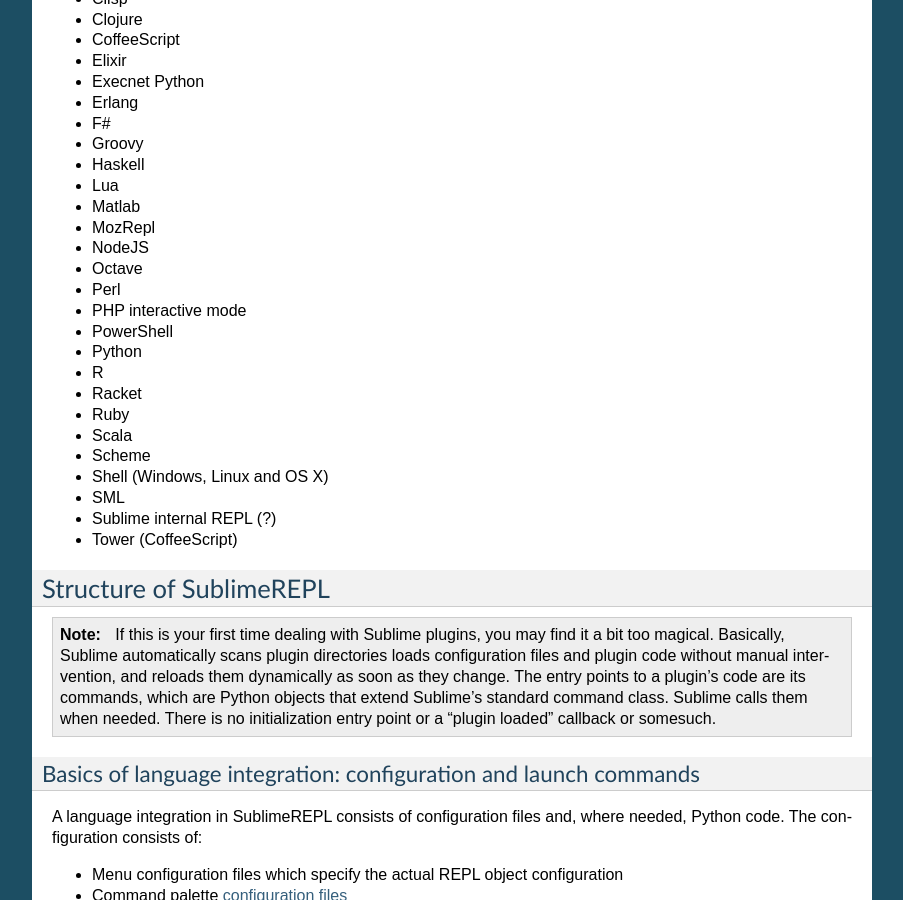
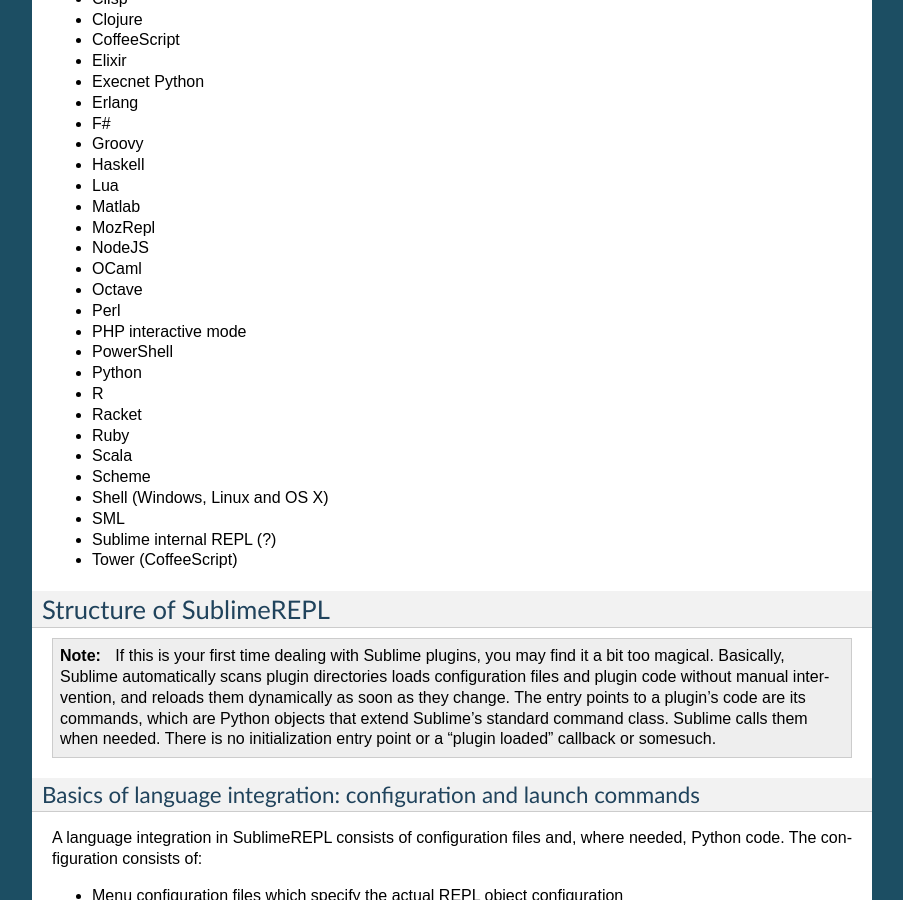
Before and after one commit to wuub/SublimeREPL, a Sphinx documentation site: the page built from doc/index.rst, in a window 1280 px wide and 900 px high, scrolled down 4267 px. Shown: the whole window, without its empty margins (198-1101 px from the left). Built offline with Sphinx 7.4.7, drawn with Linux system fonts in a browser that asks for light colours.

Commit message:
Add OCaml support.

```diff
--- a/doc/index.rst
+++ b/doc/index.rst
@@ -221,6 +221,7 @@
 * Matlab
 * MozRepl
 * NodeJS
+* OCaml
 * Octave
 * Perl
 * PHP interactive mode
```
Also changed, not shown: 2 other files.
